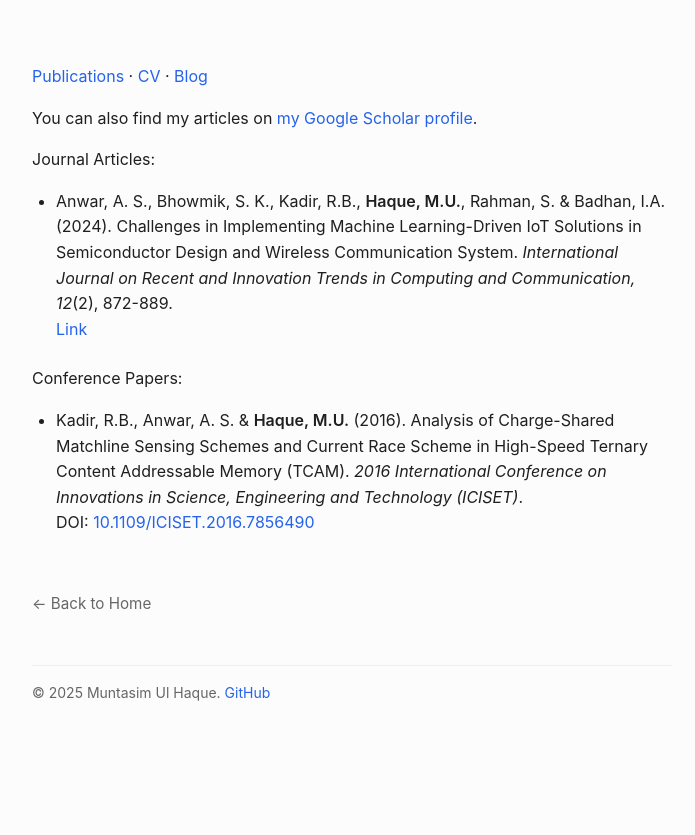
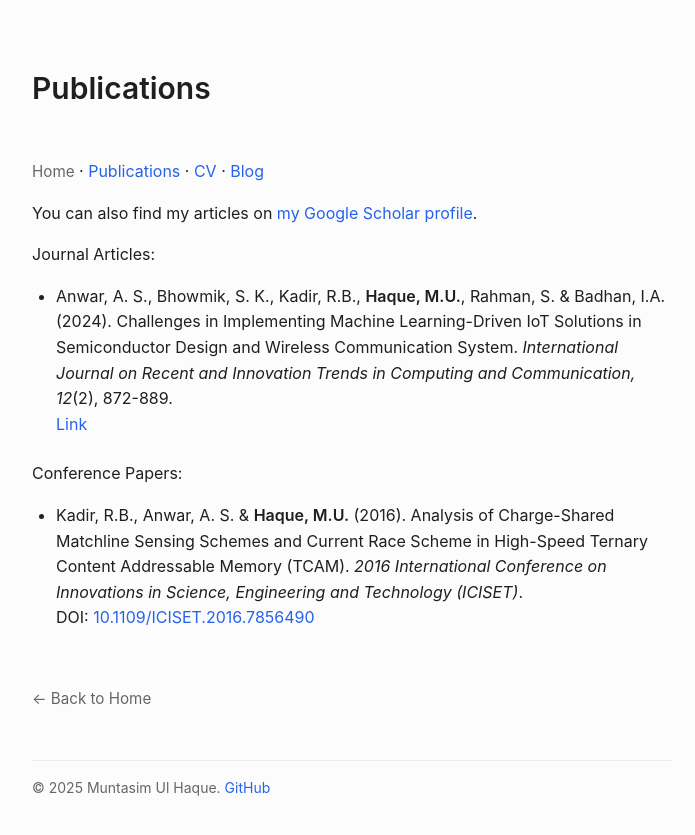
Before and after one commit to muntasimulhaque/muntasimulhaque.github.io, a Jekyll site: the page built from publications.md, in a window 1280 px wide. Shown: the top 835 px of the page, without its empty margins (288-983 px from the left). Built offline with Jekyll 4.4.1, drawn with Linux system fonts in a browser that asks for light colours.

Commit message:
added nav

```diff
--- /dev/null
+++ b/_includes/nav.html
@@ -0,0 +1,6 @@
+<p class="site-nav">
+  <a href="/">Home</a> ·
+  <a href="/publications/">Publications</a> ·
+  <a href="/cv/">CV</a> ·
+  <a href="/blog/">Blog</a>
+</p>
--- a/_layouts/default.html
+++ b/_layouts/default.html
@@ -6,6 +6,8 @@
   <title>{% if page.title and page.title != site.title %}{{ page.title }} | {% endif %}{{ site.title }}</title>
   <meta name="description" content="{% if page.description %}{{ page.description | escape }}{% else %}{{ site.description | escape }}{% endif %}">
   <link rel="stylesheet" href="{{ '/assets/css/style.css' | relative_url }}">
+  <h2>{{ page.title }}</h2>
+  {% include nav.html %}
   {% seo title=false %}
 </head>
 <body>
```
Also changed, not shown: publications.md (+0 -2 lines).
